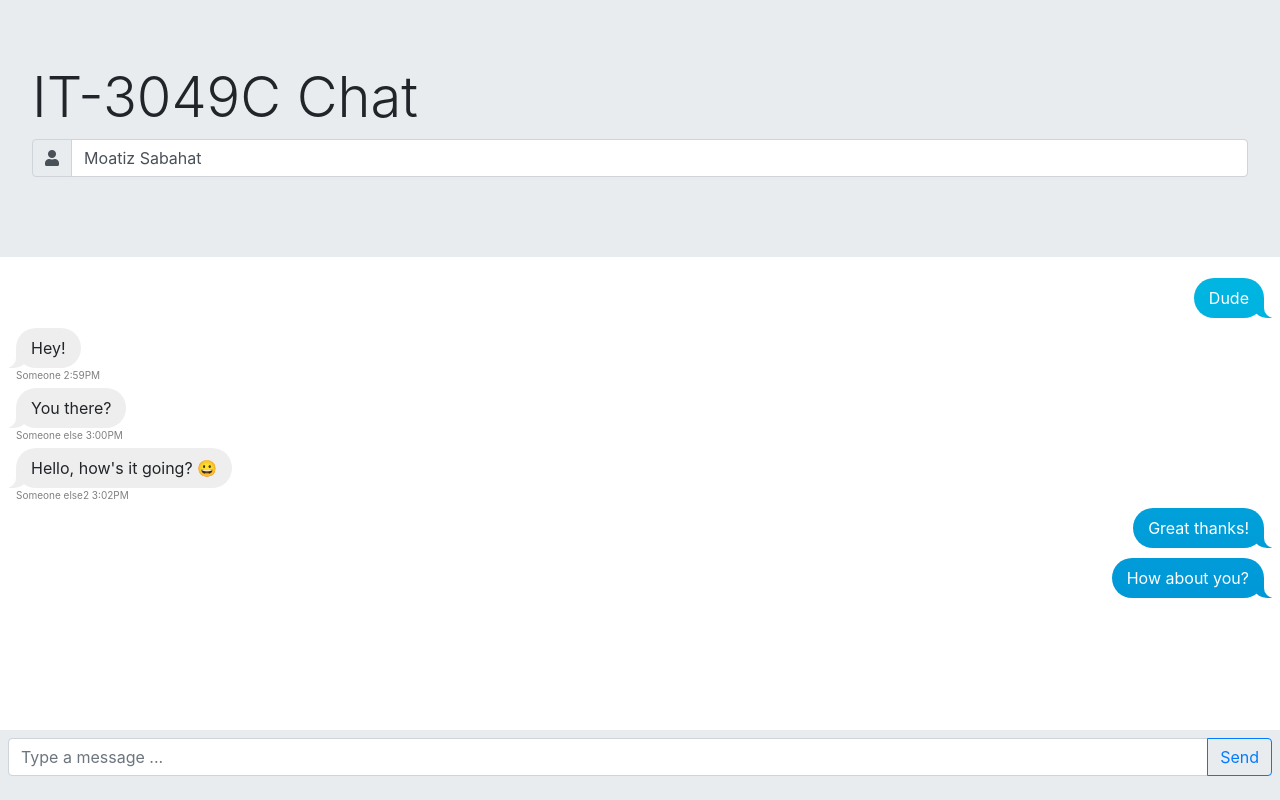
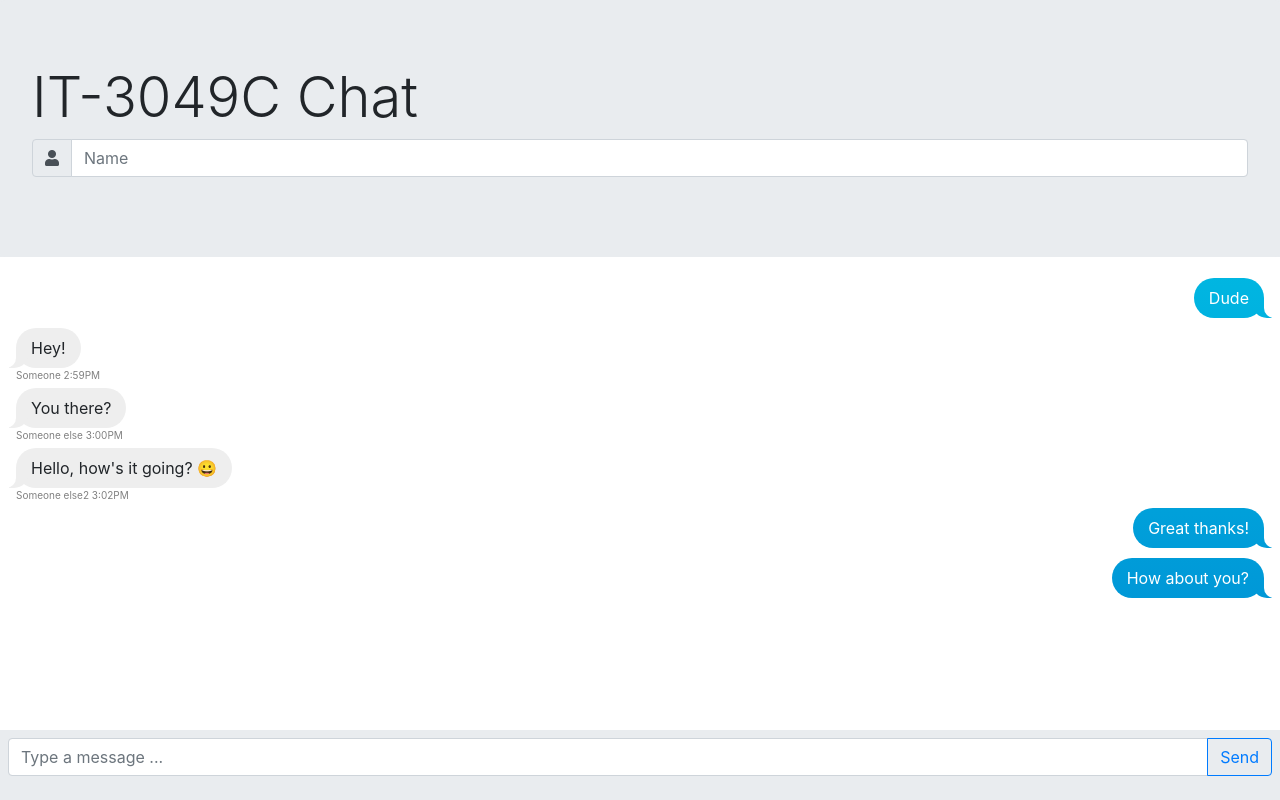
Before and after one commit to IT3049C-Lively-FA23/chatting-application-BurntBrownBoi, a website: page index.html in a window 1280 px wide. Drawn offline with Linux system fonts and the light colour scheme; no server answers.

Commit message:
Initial commit + removed placeholder username

```diff
--- a/index.html
+++ b/index.html
@@ -23,7 +23,7 @@
                             <i class="fas fa-user"></i>
                         </span>
                     </div>
-                    <input id="my-name-input" type="text" class="form-control" placeholder="Name" value="Moatiz Sabahat">
+                    <input id="my-name-input" type="text" class="form-control" placeholder="Name">
                 </div>
             </div>
         </header>
```
